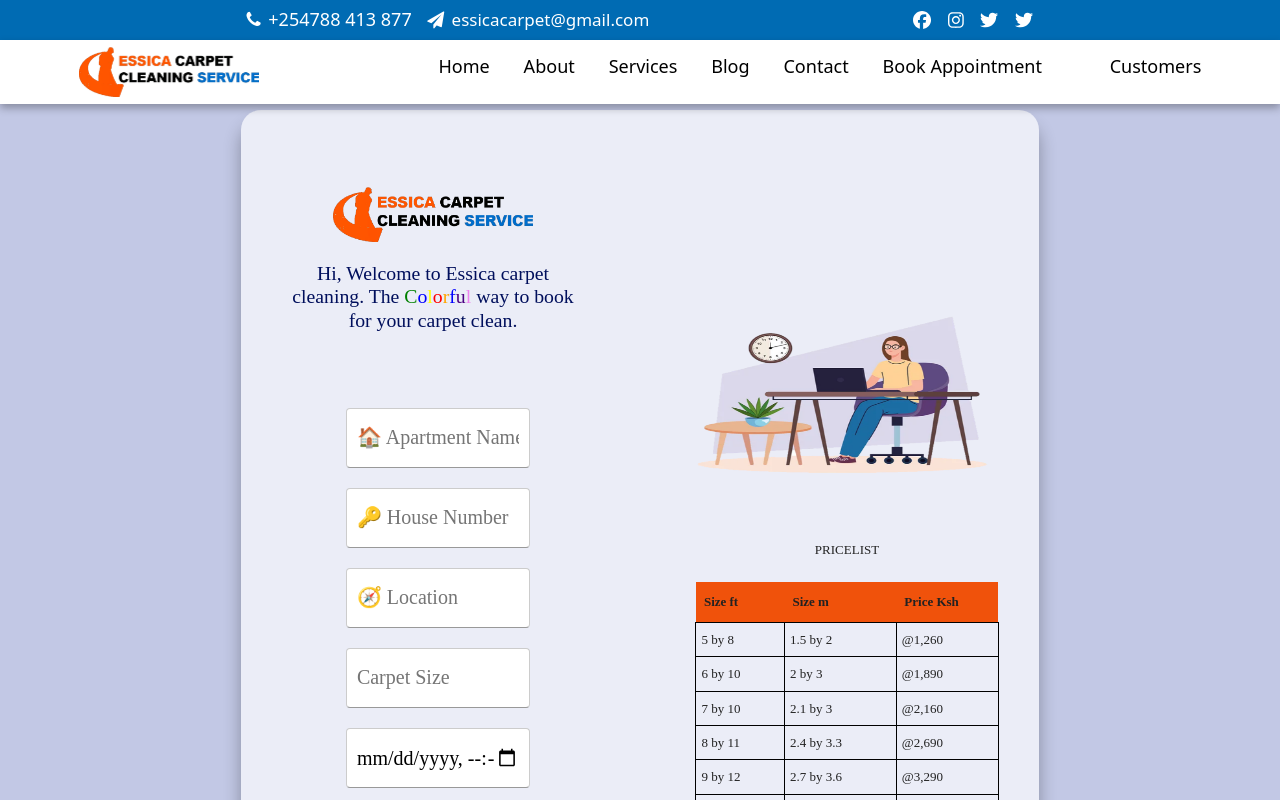
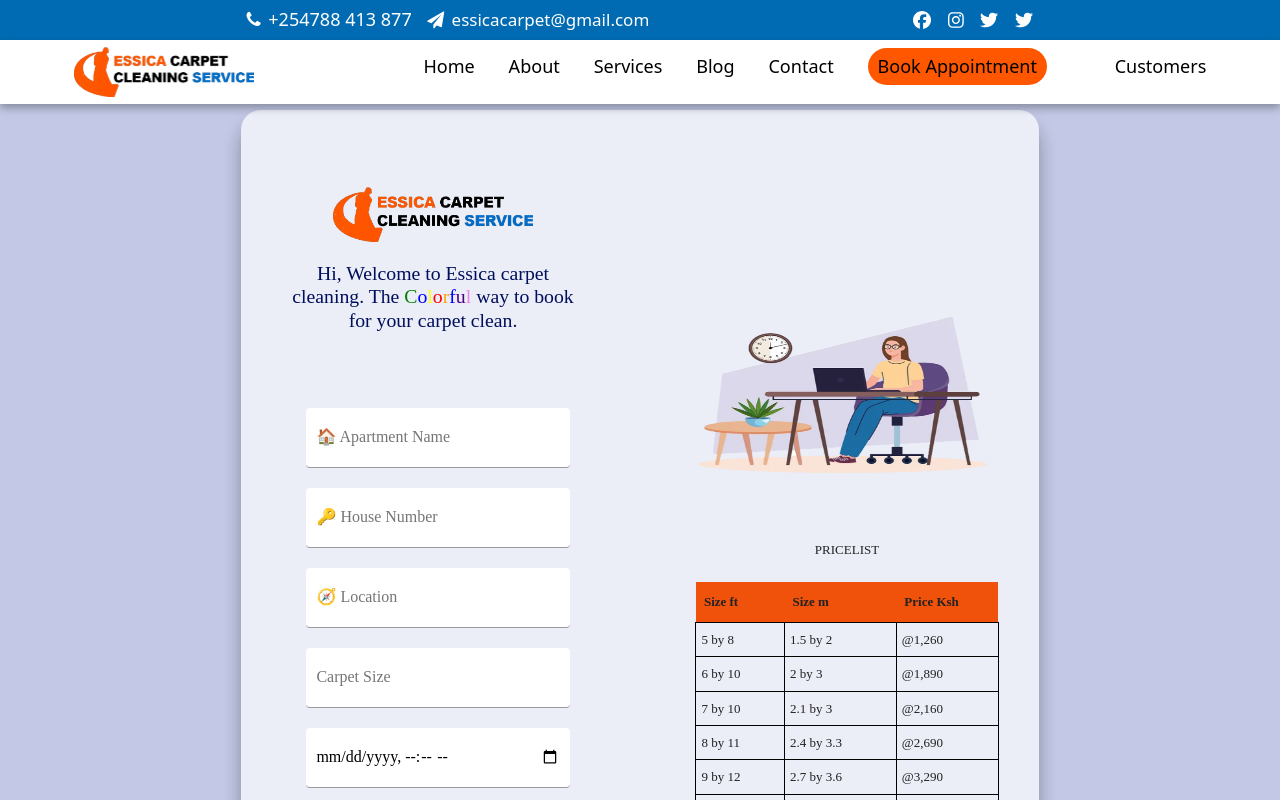
Before and after one commit to Tracy-miranja/essica-carpet-cleaning, a React (Vite) app: page /booking in a window 1280 px wide. Shown: the top 800 px of the page. Built offline with nearby package versions, Linux system fonts and the light colour scheme.

Commit message:
Add style to button

```diff
--- a/src/components/Bookings/booking.css
+++ b/src/components/Bookings/booking.css
@@ -191,12 +191,13 @@
 }
 
 input {
-    width: 100%;
+    width: 100% !important;
     display: block;
-    border: none;
-    border-bottom: 1px solid #999;
-    padding: 6px 30px;
+    border: none !important;
+    border-bottom: 1px solid #999 !important;
+    padding: 6px 10px;
     font-family: Poppins;
+    font-size: 16px;
     box-sizing: border-box;
 }
 
--- a/src/components/Navbar/navbar.css
+++ b/src/components/Navbar/navbar.css
@@ -96,7 +96,17 @@
    padding-bottom: 30px;
  }
 
- button:hover {
+ .booking-button{
+   background-color: #ff5700;
+   padding-left: 10px;
+   padding-right: 10px;
+   padding-top: 5px;
+   padding-bottom: 5px;
+   border-radius: 20px;
+   color: #fff !important;
+ }
+
+ .booking-button:hover {
    transform: scale(1.1); /* Enlarge on hover */
    background-color: #f8f6f4;
    color: black;
```
Also changed, not shown: 1 other file (tests, documents, lock files or other folders).
